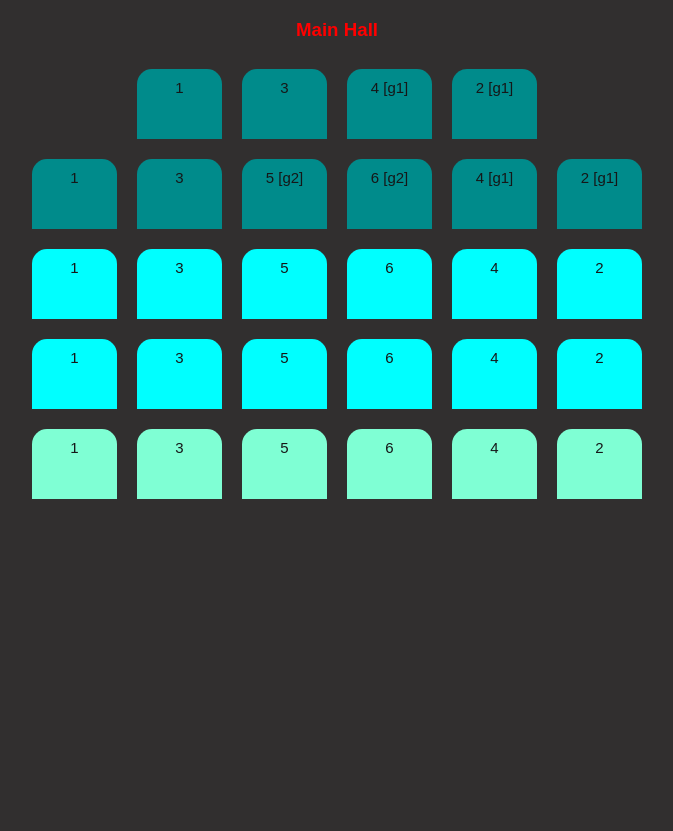
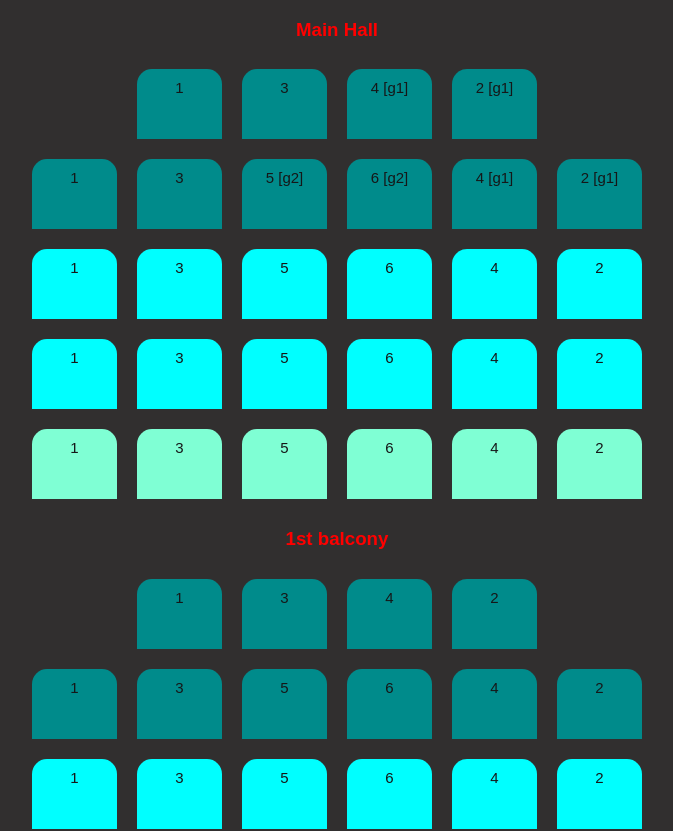
Before and after one commit to deepali-02/Theater-seating-layout, a React (Create React App) app: page /seatingLayout in a window 1280 px wide. Shown: the top 831 px of the page, without its empty margins (303-976 px from the left). Before the commit the page ends 800 px from the top, so only its background shows below. Built offline with nearby package versions, Linux system fonts and the light colour scheme.

Commit message:
remove unnecessary code and pass layoutWithGroup to FirstBalcony

```diff
--- a/src/Components/SeatingLayout/index.js
+++ b/src/Components/SeatingLayout/index.js
@@ -1,6 +1,7 @@
 import { layout } from "../../Data/layout";
 import { groups } from "../../Data/group";
 import MainHall from "../MainHall";
+import FirstBalcony from "../FirstBalcony";
 
 export default function SeatingLayout() {
   const groupSeats = [];
@@ -11,7 +12,7 @@ export default function SeatingLayout() {
     });
   });
 
-  console.log("groups seats", groupSeats);
+  // console.log("groups seats", groupSeats);
 
   const groupObject = {};
 
@@ -25,16 +26,11 @@ export default function SeatingLayout() {
     groupObject[section][row][seat] = group;
   });
 
-  console.log("group obj:", groupObject);
+  // console.log("group obj:", groupObject);
 
   const layoutWithGroups = layout.sections.map((section) => {
     return section.rows.map((row) => {
       return row.seats.map((seat) => {
-        // console.log(
-        //   groupObject[section.name][row.row] &&
-        //     groupObject[section.name][row.row][seat.seat]
-        // );
-
         if (
           groupObject[section.name] &&
           groupObject[section.name][row.row] &&
@@ -51,54 +47,12 @@ export default function SeatingLayout() {
     });
   });
 
-  console.log("layoutWithGroups", layoutWithGroups);
-
-  // const newLayoutSections = layout.sections.reduce((acc, section) => {
-  //   return {
-  //     ...acc,
-  //     [section.name]: section.rows.map((r) => r.seats),
-  //   };
-  // }, {});
-
-  // console.log("new sections", newLayoutSections);
-
-  // const newLayout = { ranks: layout.ranks, sections: newLayoutSections };
-
-  // console.log("New Layout", newLayout);
-
-  // const layoutWithSeating = { ...newLayout };
-
-  // groups.map((group, i) => {
-  //   return group.seats.map((seat) => {
-  //     layoutWithSeating.sections[seat.section][parseInt(seat.row) - 1][
-  //       parseInt(seat.seat) - 1
-  //     ] = {
-  //       ...newLayout.sections[seat.section][parseInt(seat.row) - 1][
-  //         parseInt(seat.seat) - 1
-  //       ],
-  //       group: `g${i + 1}`,
-  //     };
-  //   });
-  // });
-  // console.log("Layout with seating arrengment", layoutWithSeating);
-
-  // // const index= groups.findIndex(obj=>{return obj.id})
-
-  // // console.log("index",index)
-
-  // Object.keys(layoutWithSeating.sections).map((section) => {
-  //   return layoutWithSeating.sections["main hall"].map((row) => {
-  //     return Object.keys(row).map((seat) => {
-  //       return row[seat].group === undefined
-  //         ? console.log(row[seat].seat)
-  //         : console.log(`${row[seat].seat}/[${row[seat].group}]`);
-  //     });
-  //   });
-  // });
+  // console.log("layoutWithGroups", layoutWithGroups);
 
   return (
     <div>
       <MainHall seatingLayout={layoutWithGroups} />
+      <FirstBalcony seatingLayout={layoutWithGroups} />
     </div>
   );
 }
```
